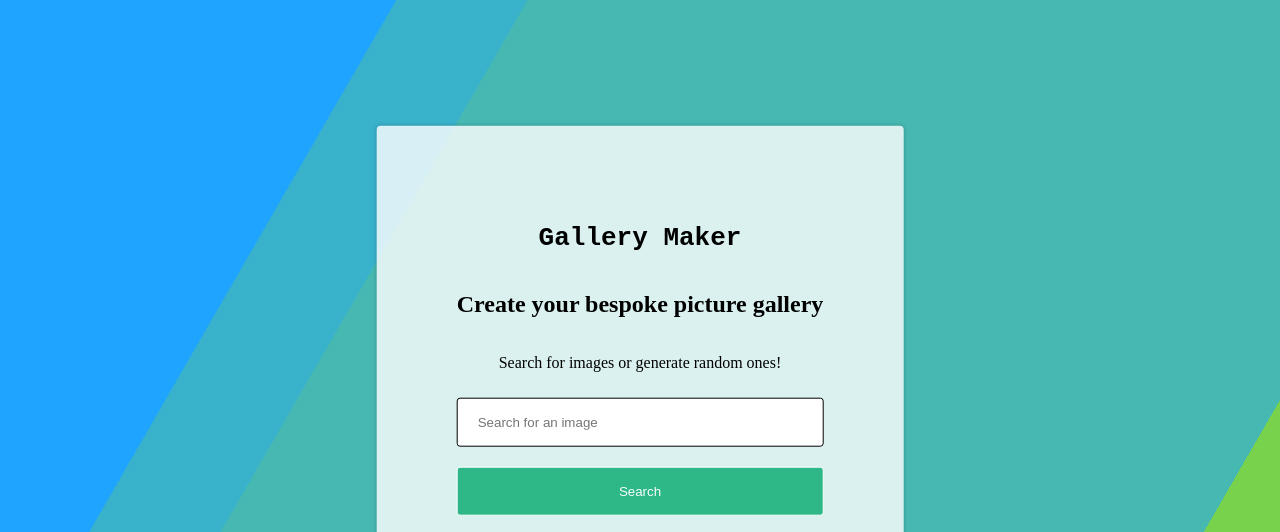
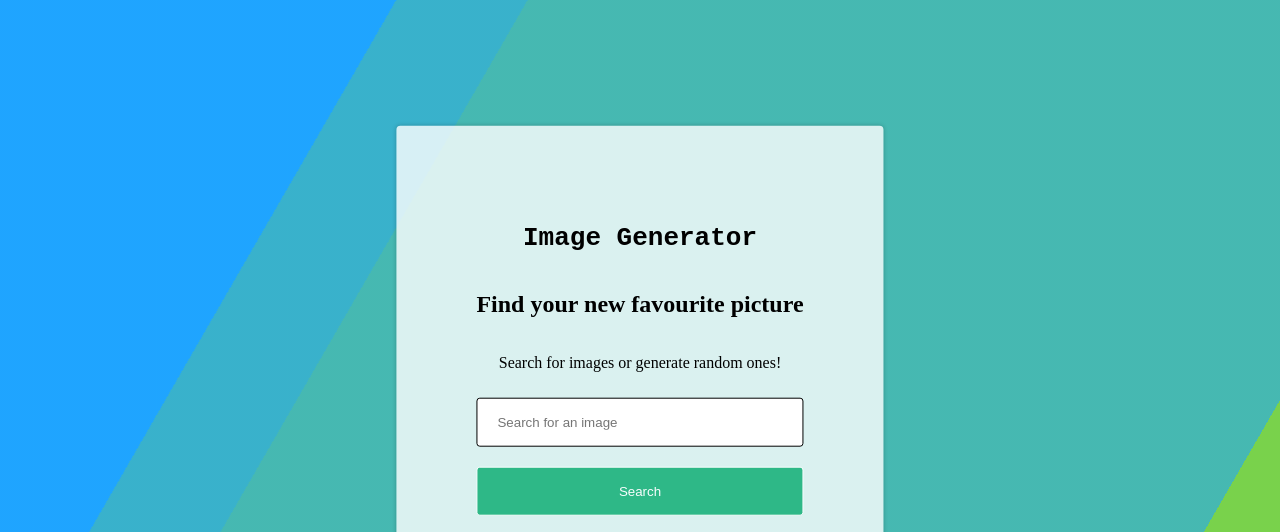
Before and after one commit to fac22/MohamedBarbara-API, a website: page index.html in a window 1280 px wide. Shown: the top 532 px of the page. Drawn offline with Linux system fonts and the light colour scheme.

Commit message:
html content typos

```diff
--- a/index.html
+++ b/index.html
@@ -13,9 +13,9 @@
     <div class="bg bg2"></div>
     <div class="bg bg3"></div>
     <div class="content">
-      <h1>Gallery Maker</h1>
+      <h1>Image Generator</h1>
 
-      <h2>Create your bespoke picture gallery</h2>
+      <h2>Find your new favourite picture</h2>
       <p>Search for images or generate random ones!</p>
       <!-- <form> -->
 
```
